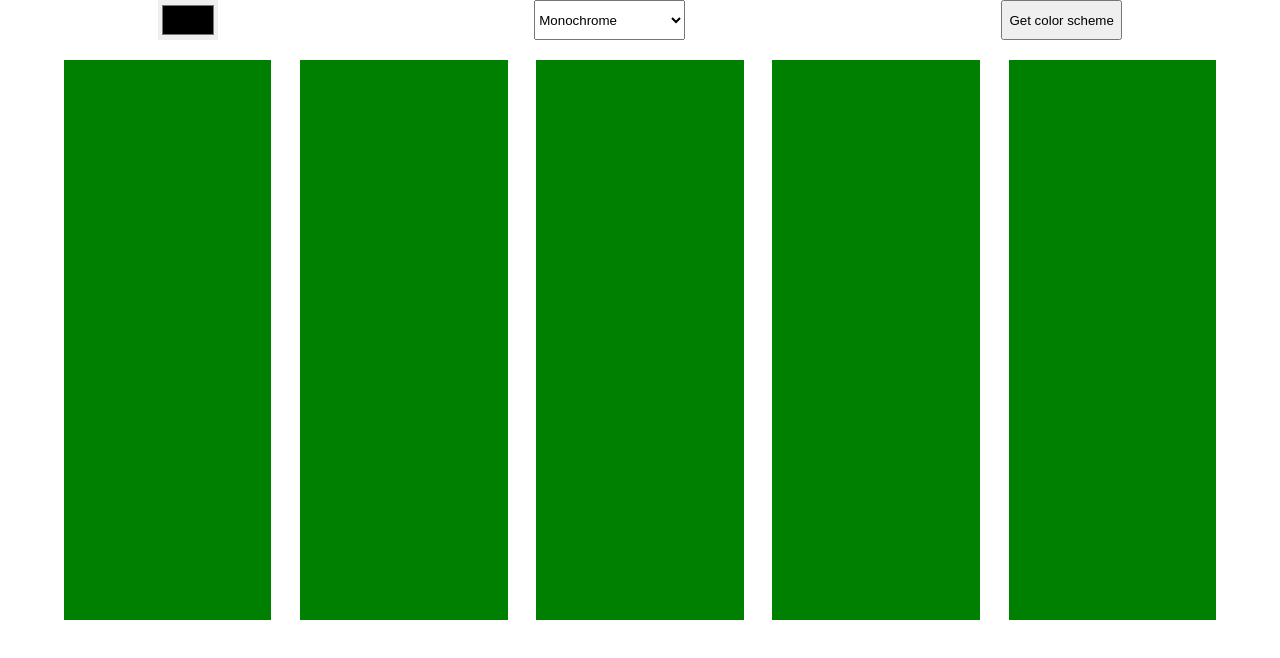
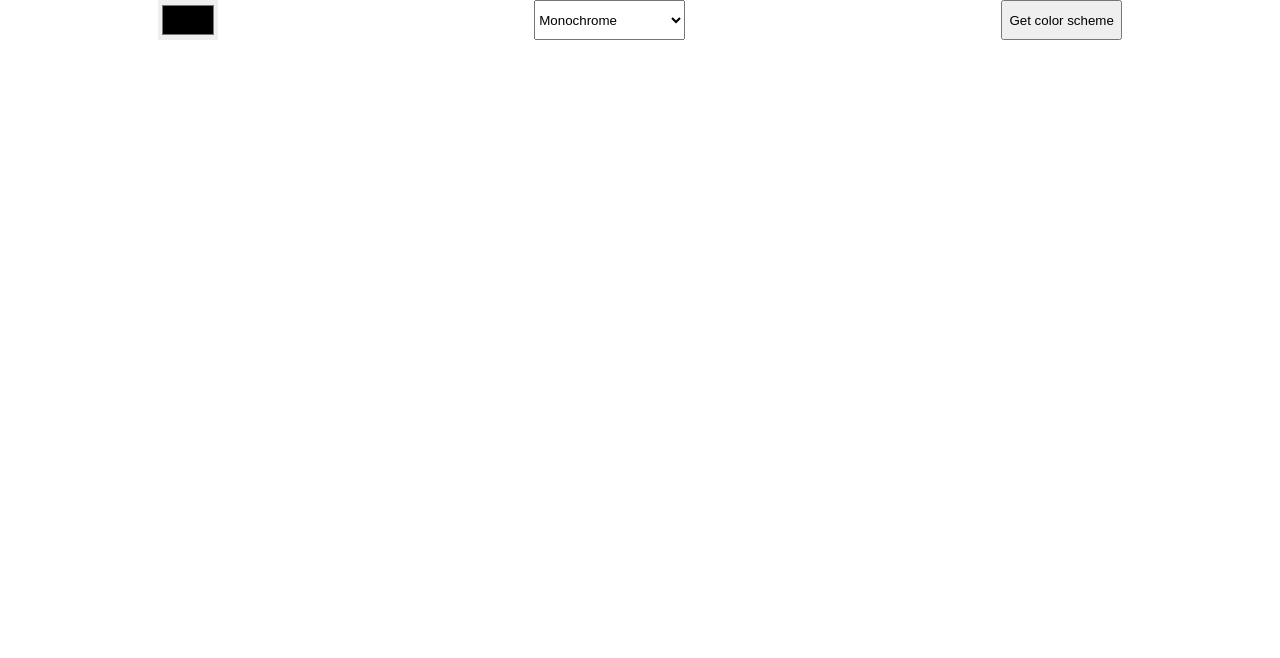
Before and after one commit to ElijahTobs/Color-Scheme-Generator, a plain HTML site: page index.html in a window 1280 px wide. Drawn offline with Linux system fonts and the light colour scheme.

Commit message:
Delete hard-coded html color bars

```diff
--- a/index.html
+++ b/index.html
@@ -25,11 +25,7 @@
     </section>
 
     <section id="colorSection">
-      <div id="colorBar"></div>
-      <div id="colorBar"></div>
-      <div id="colorBar"></div>
-      <div id="colorBar"></div>
-      <div id="colorBar"></div>
+
     </section>
 </body>
 </html>
```
